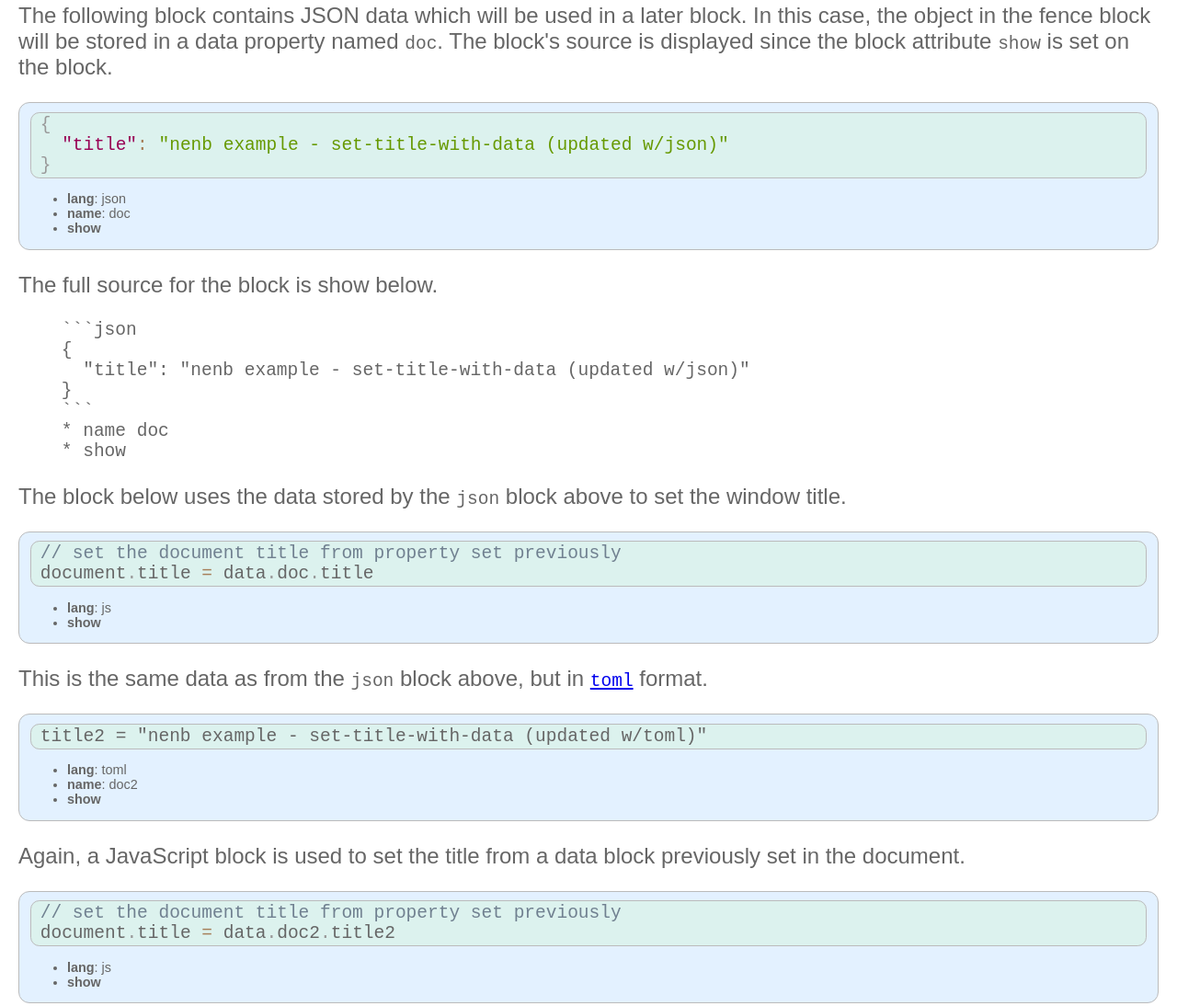
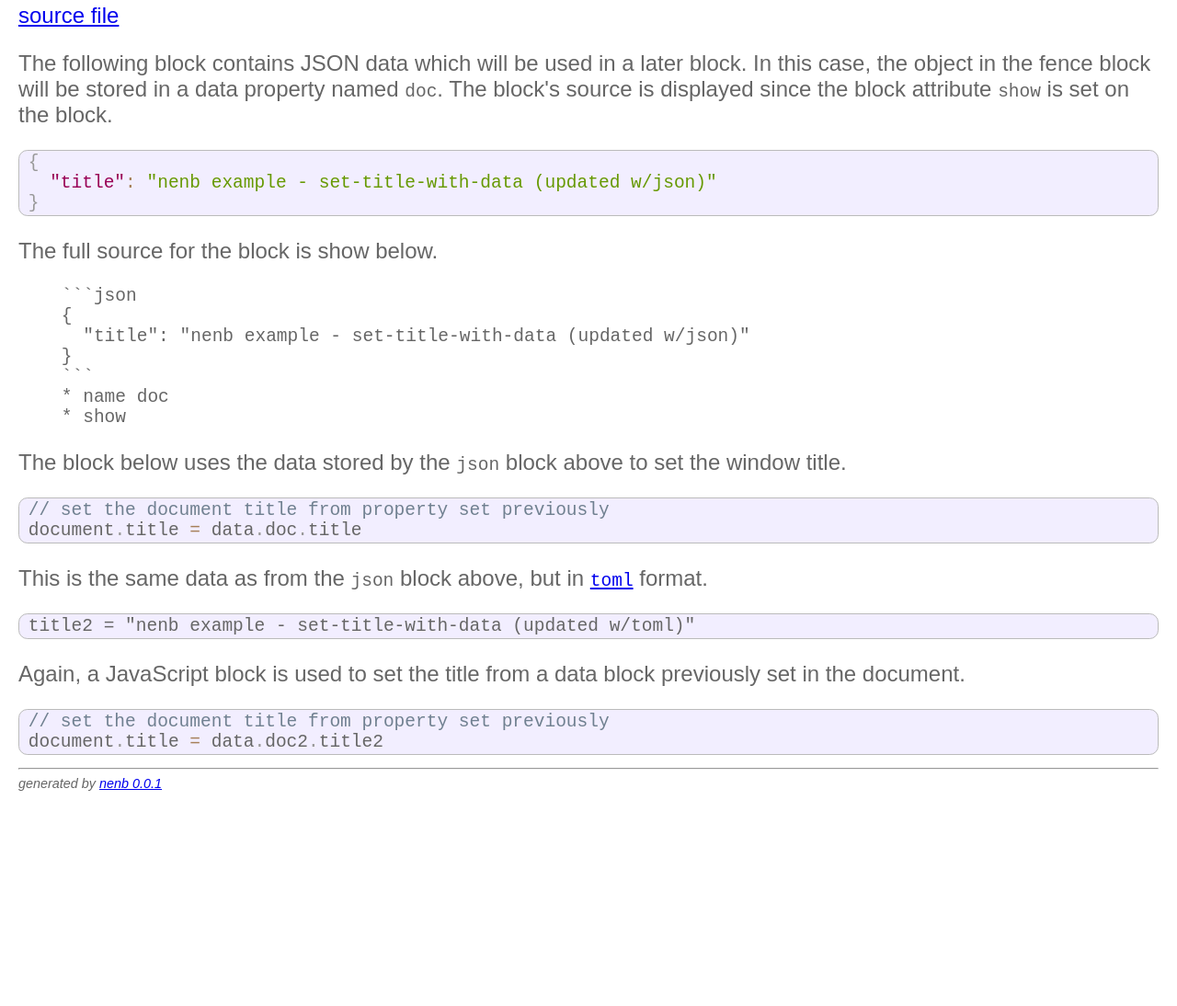
Before and after one commit to moar-things/nenb, a website: page docs/examples/set-title-with-data.html in a window 1280 px wide. Shown: the part 116-1210 px from the top of the page at 92% size. After the commit the page ends 991 px from the top, so only its background shows below. Drawn offline with Linux system fonts and the light colour scheme.

Commit message:
more styling, add source links

```diff
--- a/docs/examples/set-title-with-data.html
+++ b/docs/examples/set-title-with-data.html
@@ -19,6 +19,9 @@ const data = {}
 <!-- auto-generated title -->
 <h1>nenb example - setting the document title with data</h1>
 
+<!-- block rendered -->
+<p><a href="../src/examples/set-title-with-data.nenb.md">source file</a></p>
+
 <!-- ===================================================================== -->
 
 <!-- setting the title with json and js blocks -->
@@ -30,21 +33,11 @@ named <code>doc</code>.  The block&#39;s source is displayed since the block att
 is set on the block.</p>
 
 <!-- block source -->
-<div class=nenb-block-source>
-<pre>
+<pre class=nenb-block-source>
 <span class="token punctuation">{</span>
   <span class="token property">"title"</span><span class="token operator">:</span> <span class="token string">"nenb example - set-title-with-data (updated w/json)"</span>
 <span class="token punctuation">}</span>
 </pre>
-
-<div class=nenb-block-source-attrs>
-<ul>
-<li><b>lang</b>: json</li>
-<li><b>name</b>: doc</li>
-<li><b>show</b></li>
-</ul>
-</div>
-</div>
 
 <!-- block rendered -->
 <script>
@@ -69,19 +62,10 @@ data["doc"] = {
 window title.</p>
 
 <!-- block source -->
-<div class=nenb-block-source>
-<pre>
+<pre class=nenb-block-source>
 <span class="token comment">// set the document title from property set previously</span>
 document<span class="token punctuation">.</span>title <span class="token operator">=</span> data<span class="token punctuation">.</span>doc<span class="token punctuation">.</span>title
 </pre>
-
-<div class=nenb-block-source-attrs>
-<ul>
-<li><b>lang</b>: js</li>
-<li><b>show</b></li>
-</ul>
-</div>
-</div>
 
 <!-- block rendered -->
 <script>
@@ -98,19 +82,9 @@ document.title = data.doc.title
 format.</p>
 
 <!-- block source -->
-<div class=nenb-block-source>
-<pre>
+<pre class=nenb-block-source>
 title2 = &quot;nenb example - set-title-with-data (updated w/toml)&quot;
 </pre>
-
-<div class=nenb-block-source-attrs>
-<ul>
-<li><b>lang</b>: toml</li>
-<li><b>name</b>: doc2</li>
-<li><b>show</b></li>
-</ul>
-</div>
-</div>
 
 <!-- block rendered -->
 <script>
@@ -124,19 +98,10 @@ data["doc2"] = {
 set in the document.</p>
 
 <!-- block source -->
-<div class=nenb-block-source>
-<pre>
+<pre class=nenb-block-source>
 <span class="token comment">// set the document title from property set previously</span>
 document<span class="token punctuation">.</span>title <span class="token operator">=</span> data<span class="token punctuation">.</span>doc2<span class="token punctuation">.</span>title2
 </pre>
-
-<div class=nenb-block-source-attrs>
-<ul>
-<li><b>lang</b>: js</li>
-<li><b>show</b></li>
-</ul>
-</div>
-</div>
 
 <!-- block rendered -->
 <script>
@@ -188,22 +153,11 @@ tbody tr:nth-child(odd) {
 }
 
 /* block source */
-div.nenb-block-source {
-  padding: 0 0.5em;
-  border: thin solid #bbb;
-  border-radius: 0.5em;
-  background-color: #defc;
-}
-
-div.nenb-block-source-attrs {
-  font-size: 60%;
-}
-
-div.nenb-block-source pre {
+pre.nenb-block-source {
   border: thin solid #bbb;
   border-radius: 0.5em;
   padding: 0.1em 0.5em;
-  background-color: #7f01;
+  background-color: #40f1;
   margin: 0.5em 0;
 }
 
--- a/lib/default-style.css
+++ b/lib/default-style.css
@@ -37,22 +37,11 @@ tbody tr:nth-child(odd) {
 }
 
 /* block source */
-div.nenb-block-source {
-  padding: 0 0.5em;
-  border: thin solid #bbb;
-  border-radius: 0.5em;
-  background-color: #defc;
-}
-
-div.nenb-block-source-attrs {
-  font-size: 60%;
-}
-
-div.nenb-block-source pre {
+pre.nenb-block-source {
   border: thin solid #bbb;
   border-radius: 0.5em;
   padding: 0.1em 0.5em;
-  background-color: #7f01;
+  background-color: #40f1;
   margin: 0.5em 0;
 }
 
```
Also changed, not shown: docs/blocks.html (+2 -13 lines), docs/directives.html (+2 -13 lines), docs/examples/just-markdown.html (+3 -13 lines), docs/examples/temperature-converter.html (+5 -33 lines), docs/examples/using-the-doc-directive.html (+4 -16 lines), docs/index.html (+2 -13 lines), docs/src/examples/just-markdown.nenb.md (+2 -0 lines), docs/src/examples/set-title-with-data.nenb.md (+2 -0 lines), docs/src/examples/temperature-converter.nenb.md (+2 -0 lines), docs/src/examples/using-the-doc-directive.nenb.md (+2 -0 lines), lib/renderer.js.
